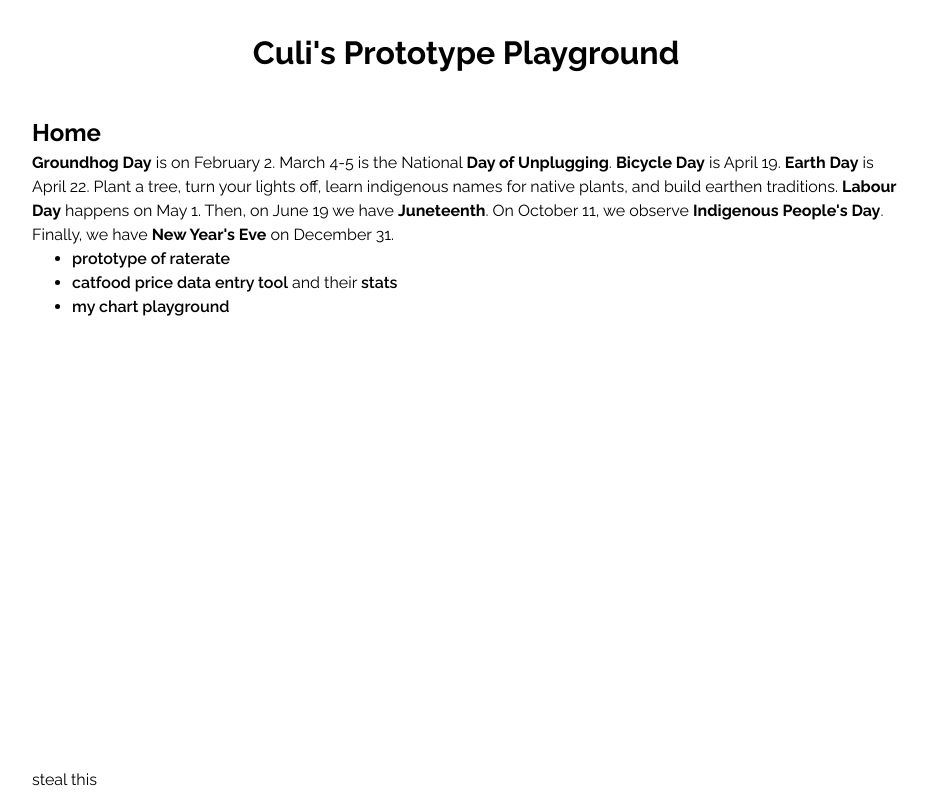
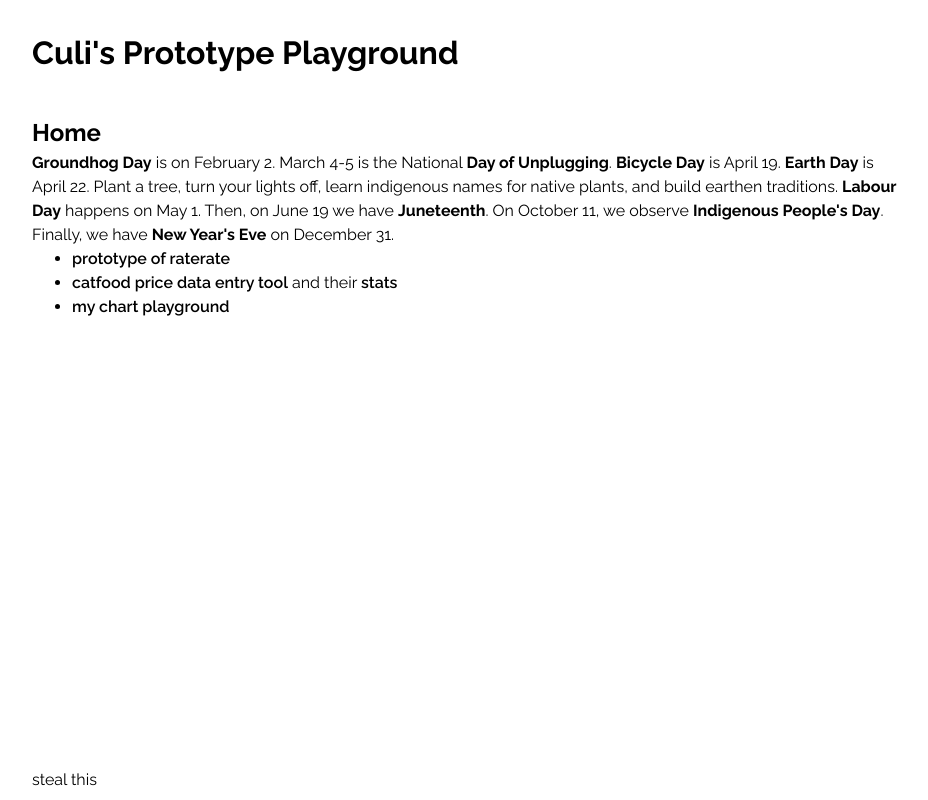
Before and after one commit to tif-calin/react-play, a React app: page / in a window 1280 px wide. Shown: the whole page, without its empty margins (174-1102 px from the left). Built offline with nearby package versions, Linux system fonts and the light colour scheme.

Commit message:
center header title

```diff
--- a/src/components/layout/Layout.css
+++ b/src/components/layout/Layout.css
@@ -25,7 +25,7 @@
   flex-grow: 1;
 }
 
-.Layout > :is(main, footer) > * {
+.Layout > :is(main, footer, header) > * {
   min-width: calc(100px + 60vw);
   width: calc(150px + 40vw);
   max-width: calc(900px + 10vw);
```
